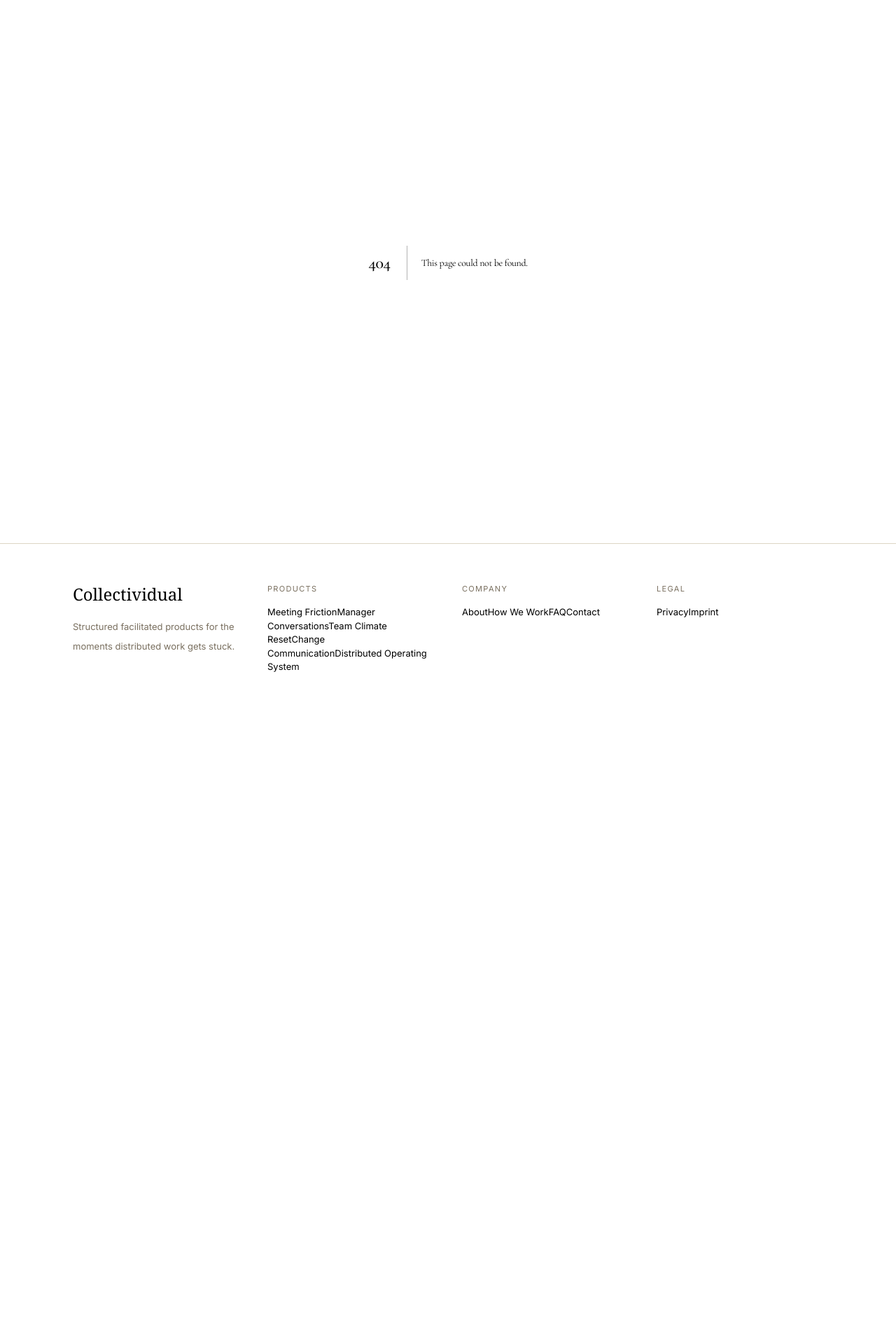
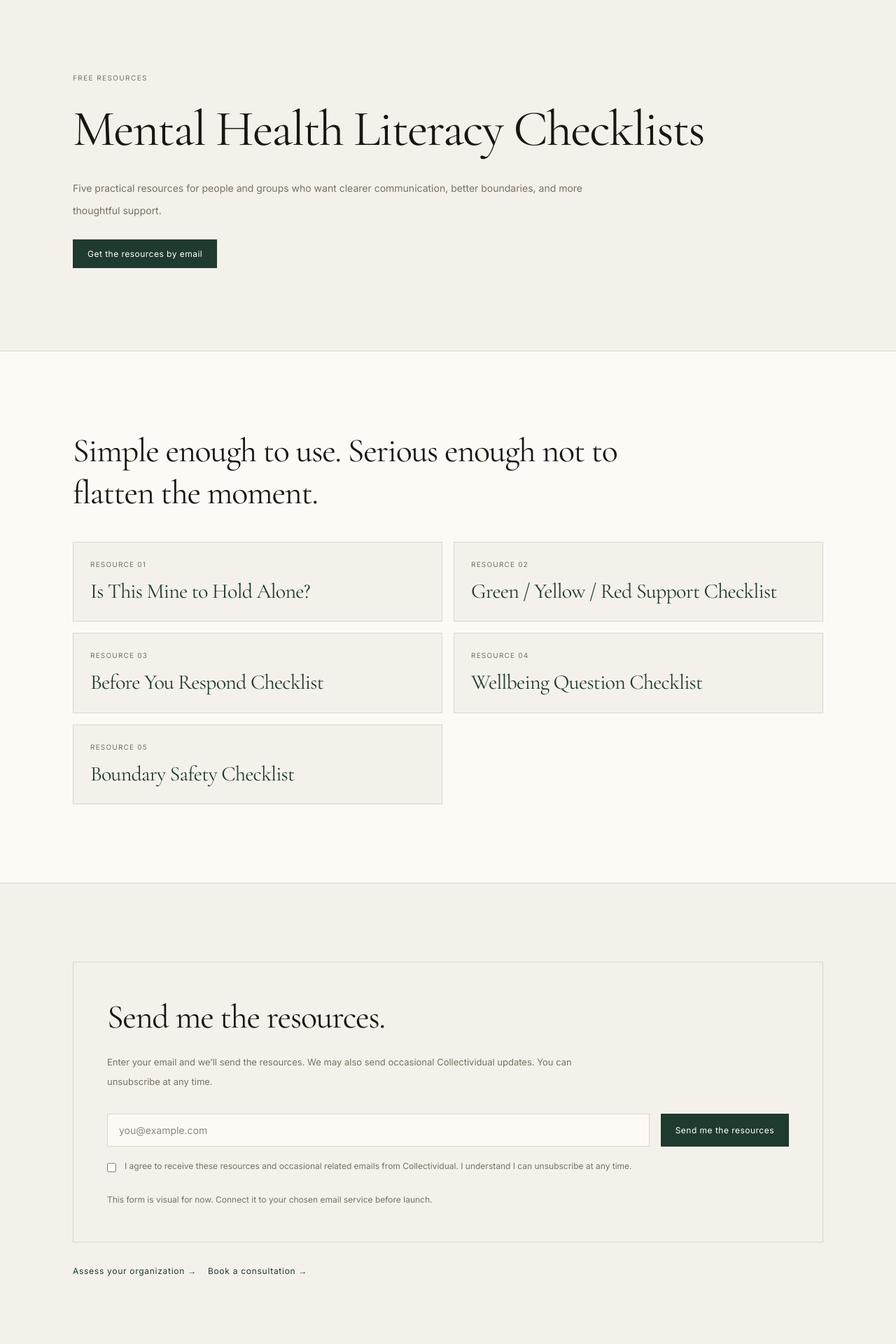
Before and after one commit to selaleakirmak-cmyk/collectividual-site, a Next.js app: page /tools/mental-health-literacy-checklists in a window 1280 px wide. Before the commit this address had no page. Shown: the part 100-2020 px from the top of the page at 70% size. Before the commit the page ends 1119 px from the top, so only its background shows below. Built offline with nearby package versions, Linux system fonts and the light colour scheme.

Commit message:
Add campaign resources download page

```diff
--- /dev/null
+++ b/app/tools/mental-health-literacy-checklists/page.tsx
@@ -0,0 +1,63 @@
+import Link from "next/link";
+import Container from "@/components/site/Container";
+
+const resources = [
+  "Is This Mine to Hold Alone?",
+  "Green / Yellow / Red Support Checklist",
+  "Before You Respond Checklist",
+  "Wellbeing Question Checklist",
+  "Boundary Safety Checklist",
+];
+
+export const metadata = {
+  title: "Campaign Resources | Collectividual",
+  description: "Download Collectividual campaign resources for mental health literacy.",
+};
+
+export default function ResourcesPage() {
+  return (
+    <>
+      <section className="border-b border-[var(--border)] py-24 md:py-32">
+        <Container>
+          <p className="mb-5 text-[10px] uppercase tracking-[0.14em] text-[var(--muted)]">Free resources</p>
+          <h1 className="max-w-5xl text-5xl leading-tight md:text-7xl">Mental Health Literacy Checklists</h1>
+          <p className="mt-6 max-w-3xl text-[14px] leading-8 text-[var(--muted)]">Five practical resources for people and groups who want clearer communication, better boundaries, and more thoughtful support.</p>
+          <div className="mt-8"><a href="#download" className="border border-[var(--accent)] bg-[var(--accent)] px-5 py-3 text-[12px] tracking-[0.04em] text-white">Get the resources by email</a></div>
+        </Container>
+      </section>
+
+      <section className="border-b border-[var(--border)] bg-[var(--surface)] py-20 md:py-28">
+        <Container>
+          <h2 className="max-w-4xl text-4xl leading-tight md:text-5xl">Simple enough to use. Serious enough not to flatten the moment.</h2>
+          <div className="mt-10 grid gap-4 md:grid-cols-2">
+            {resources.map((title, index) => (
+              <div key={title} className="border border-[var(--border)] bg-[var(--bg)] p-6">
+                <p className="mb-3 text-[10px] uppercase tracking-[0.12em] text-[var(--muted)]">Resource 0{index + 1}</p>
+                <h3 className="text-3xl leading-tight text-[var(--accent)]">{title}</h3>
+              </div>
+            ))}
+          </div>
+        </Container>
+      </section>
+
+      <section id="download" className="py-20 md:py-28">
+        <Container>
+          <div className="border border-[var(--border)] p-8 md:p-12">
+            <h2 className="max-w-3xl text-4xl leading-tight md:text-5xl">Send me the resources.</h2>
+            <p className="mt-5 max-w-2xl text-[13px] leading-7 text-[var(--muted)]">Enter your email and we’ll send the resources. We may also send occasional Collectividual updates. You can unsubscribe at any time.</p>
+            <form className="mt-8 grid gap-4 md:grid-cols-[1fr_auto]" action="#">
+              <input aria-label="Email address" name="email" type="email" placeholder="you@example.com" className="border border-[var(--border)] bg-[var(--surface)] px-4 py-3 text-[14px] outline-none" />
+              <button type="submit" className="border border-[var(--accent)] bg-[var(--accent)] px-5 py-3 text-[12px] tracking-[0.04em] text-white">Send me the resources</button>
+              <label className="md:col-span-2 flex gap-3 text-[12px] leading-6 text-[var(--muted)]"><input type="checkbox" required className="mt-1" /><span>I agree to receive these resources and occasional related emails from Collectividual. I understand I can unsubscribe at any time.</span></label>
+            </form>
+            <p className="mt-6 text-[12px] leading-6 text-[var(--muted)]">This form is visual for now. Connect it to your chosen email service before launch.</p>
+          </div>
+          <div className="mt-8 flex flex-wrap gap-4">
+            <Link href="/assessment/mental-health-literacy" className="text-[12px] tracking-[0.06em] text-[var(--accent)]">Assess your organization →</Link>
+            <Link href="/book/free-consultation" className="text-[12px] tracking-[0.06em] text-[var(--accent)]">Book a consultation →</Link>
+          </div>
+        </Container>
+      </section>
+    </>
+  );
+}
```
